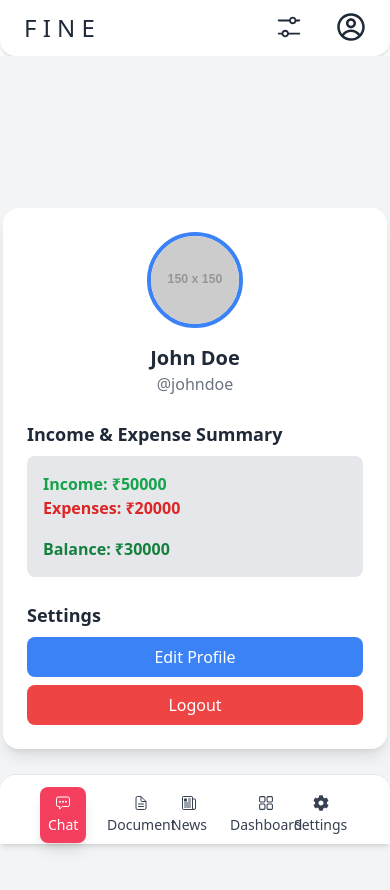
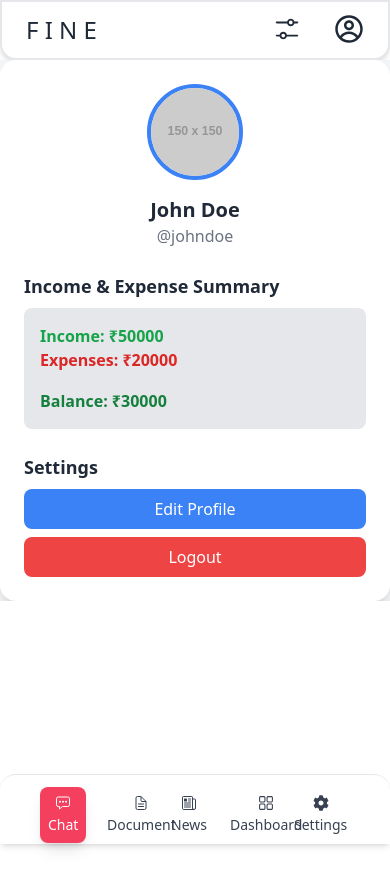
Before and after one commit to Minhajul-Abidin/personal-finance-app, a React (Vite) app in the folder Frontend/: page /profile in a window 390 px wide. Shown: the top 890 px of the page. After the commit the page ends 844 px from the top, so only its background shows below. Built offline with nearby package versions, Linux system fonts and the light colour scheme.

Commit message:
style: update Header component with border and adjust Profile page layout for better responsiveness

```diff
--- a/Frontend/src/components/Header.jsx
+++ b/Frontend/src/components/Header.jsx
@@ -2,7 +2,7 @@ import { VscSettings } from "react-icons/vsc";
 import { CgProfile } from "react-icons/cg";
 function Header() {
   return (
-    <div className="flex flex-row justify-between w-full max-h-[4.4rem] px-6 py-3 bg-white shadow-md rounded-b-2xl sm:max-h-[5rem] sm:py-4">
+    <div className="flex flex-row border-2 justify-between w-full max-h-[4.4rem] px-6 py-3 bg-white shadow-md rounded-b-2xl sm:max-h-[5rem] sm:py-4">
       <div className="flex flex-row text-2xl font-extralight">
         <a href="/">F I N E</a>
       </div>
--- a/Frontend/src/pages/Profile.jsx
+++ b/Frontend/src/pages/Profile.jsx
@@ -1,5 +1,3 @@
-import React from "react";
-
 const Profile = () => {
   // Dummy data (Replace this with actual data from your backend)
   const income = 50000; // Example income
@@ -7,8 +5,8 @@ const Profile = () => {
   const balance = income - expenses;
 
   return (
-    <div className="flex justify-center items-center min-h-screen bg-gray-100">
-      <div className="bg-white p-6 rounded-2xl shadow-lg w-96">
+    <div className="flex justify-center items-center w-full bg-gray-100">
+      <div className="bg-white w-full p-6 rounded-2xl shadow-lg">
         {/* Profile Section */}
         <div className="flex flex-col items-center">
           <img
@@ -27,7 +25,11 @@ const Profile = () => {
             <p className="text-green-600 font-semibold">Income: ₹{income}</p>
             <p className="text-red-600 font-semibold">Expenses: ₹{expenses}</p>
             <hr className="my-2" />
-            <p className={`font-semibold ${balance >= 0 ? "text-green-700" : "text-red-700"}`}>
+            <p
+              className={`font-semibold ${
+                balance >= 0 ? "text-green-700" : "text-red-700"
+              }`}
+            >
               Balance: ₹{balance}
             </p>
           </div>
```
